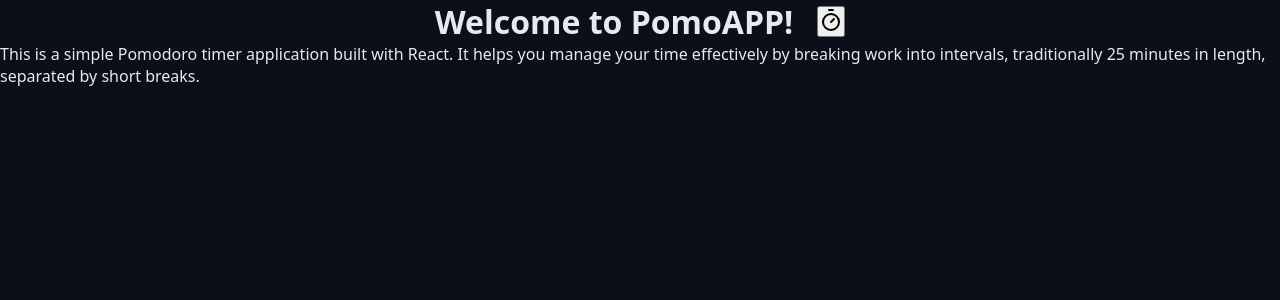
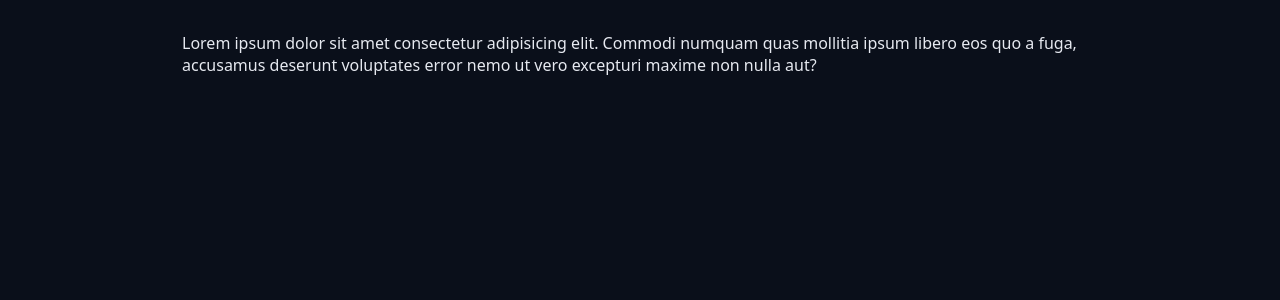
Before and after one commit to sidney-cardoso/pomoApp, a React (Vite) app: page / in a window 1280 px wide. Shown: the top 300 px of the page. Built offline with nearby package versions, Linux system fonts and the light colour scheme.

Commit message:
Estrutura de cada seção

```diff
--- a/src/App.tsx
+++ b/src/App.tsx
@@ -1,23 +1,21 @@
 import './styles/theme.css';
 import './styles/global.css';
-import { Heading } from './components/Heading';
-import { TimerIcon } from 'lucide-react';
 
 export function App() {
 	return (
 		<>
-			<Heading>
-				Welcome to PomoAPP!
-				<button>
-					<TimerIcon />
-				</button>
-			</Heading>
-			<p>
-				This is a simple Pomodoro timer application built with React. It
-				helps you manage your time effectively by breaking work into
-				intervals, traditionally 25 minutes in length, separated by
-				short breaks.
-			</p>
+			<div className='container'>
+				<div className='content'>
+					<section>
+						<p>
+							Lorem ipsum dolor sit amet consectetur adipisicing
+							elit. Commodi numquam quas mollitia ipsum libero eos
+							quo a fuga, accusamus deserunt voluptates error nemo
+							ut vero excepturi maxime non nulla aut?
+						</p>
+					</section>
+				</div>
+			</div>
 		</>
 	);
 }
--- a/src/styles/global.css
+++ b/src/styles/global.css
@@ -16,3 +16,12 @@ body {
 	background: var(--gray-900);
 	color: var(--text-default);
 }
+
+.container {
+	max-width: 98rem;
+	margin: 0 auto;
+}
+
+.content {
+	margin: 3.2rem;
+}
```
